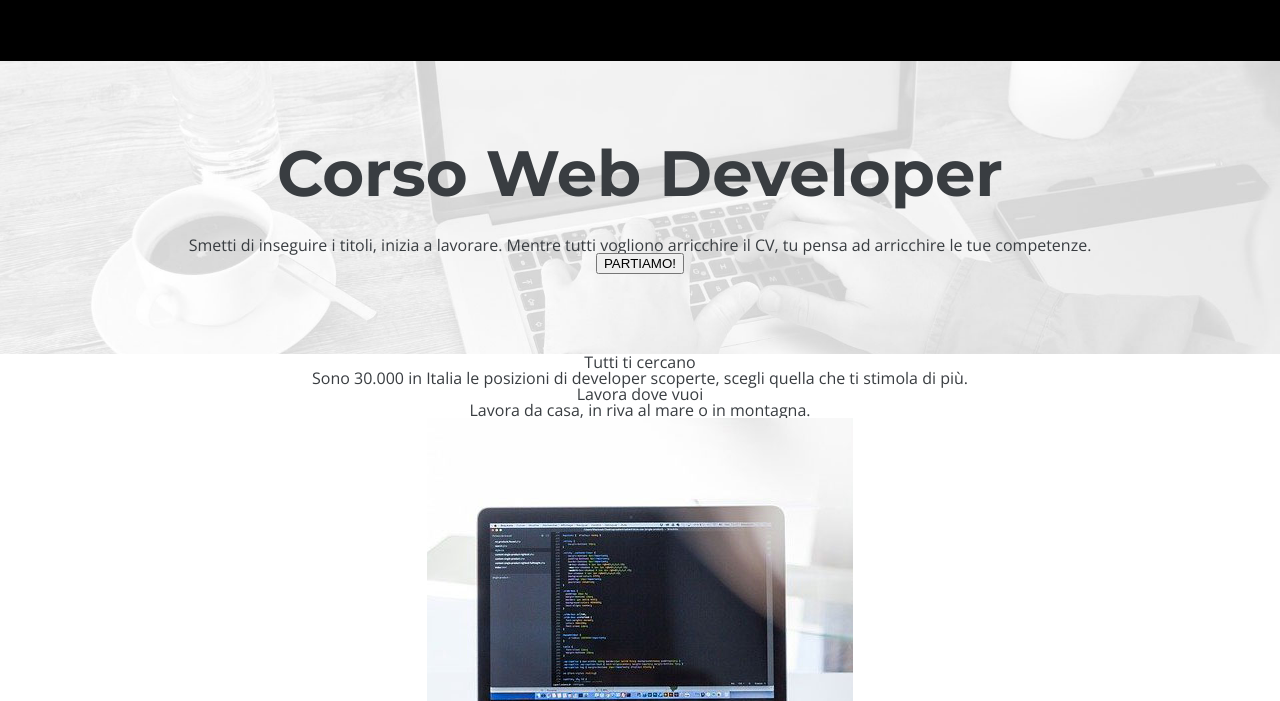
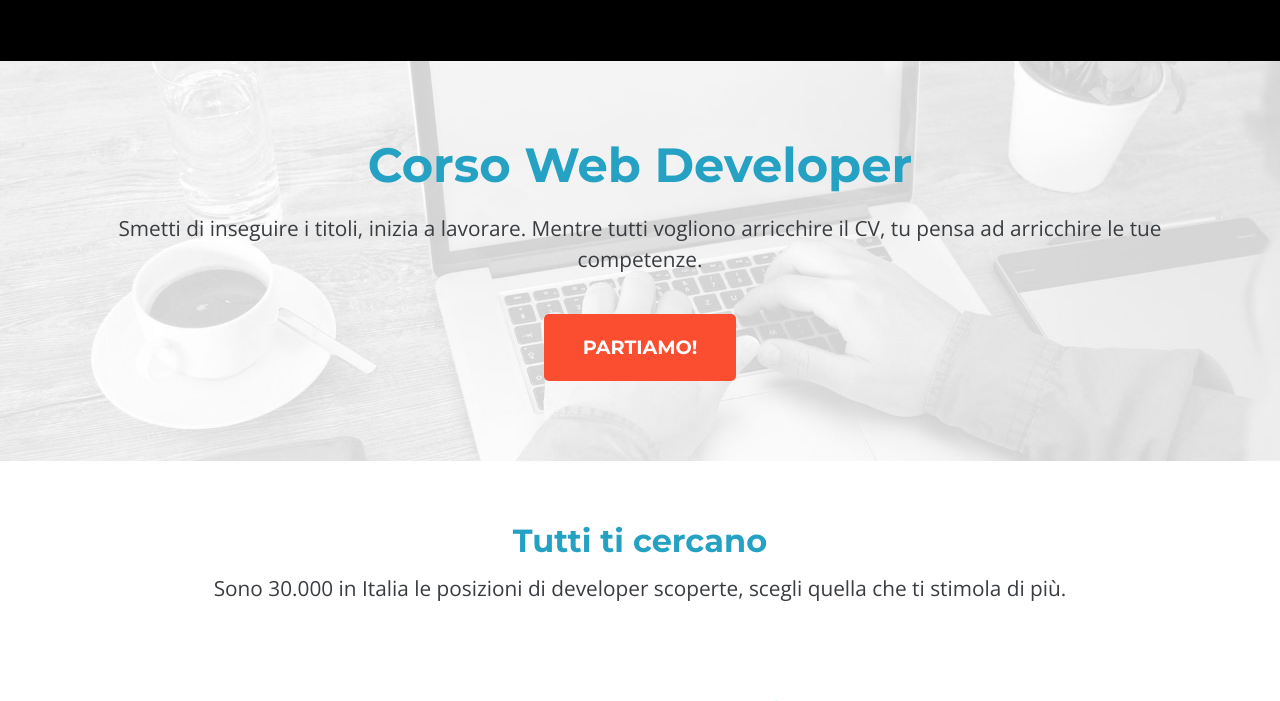
Before and after one commit to AndreaCeliberti/U1-W1-D5, a plain HTML site: page index.html in a window 1280 px wide. Shown: the part 99-800 px from the top of the page. Drawn offline with nearby package versions, Linux system fonts and the light colour scheme.

Commit message:
style main

```diff
--- a/css/style.css
+++ b/css/style.css
@@ -3,6 +3,7 @@
 * {
   box-sizing: border-box;
   text-align: center;
+  line-height: 1.5;
 }
 body {
   color: #393d41;
@@ -30,7 +31,50 @@ nav {
 }
 nav h1 {
   font-family: "Montserrat", sans-serif;
-  font-size: 4em;
+  font-size: 3em;
   font-weight: bold;
   padding-bottom: 0.5em;
+  color: #25a2c3;
+  line-height: 1;
 }
+nav p {
+  font-size: 1.3em;
+  padding-inline: 3em;
+  line-height: 1.5;
+}
+nav button {
+  font-family: "Montserrat", sans-serif;
+  font-weight: bold;
+  color: white;
+  background-color: #fb4d2f;
+  margin-top: 2em;
+  border-radius: 5px;
+  border: none;
+  font-size: 1.2em;
+  padding: 1em;
+  padding-inline: 2em;
+}
+main div img {
+  border-radius: 50%;
+}
+main div h2 {
+  font-family: "Montserrat", sans-serif;
+  font-size: 2em;
+  font-weight: bold;
+  padding-bottom: 0.5em;
+  color: #25a2c3;
+  line-height: 1;
+  padding-top: 2em;
+}
+main div p {
+  font-size: 1.3em;
+  padding-inline: 3em;
+  line-height: 1.5;
+  padding-bottom: 1.5em;
+}
+section {
+  background-color: #d8381c;
+  height: 25em;
+}
+section h3 p {
+}
--- a/index.html
+++ b/index.html
@@ -37,7 +37,7 @@
         <h2>Lavora dove vuoi</h2>
         <p>Lavora da casa, in riva al mare o in montagna.</p>
       </div>
-      <div>
+      <div class="radiuspc">
         <img src="/images/notebook.jpg" alt="radiuspc" />
       </div>
       <div>
```
